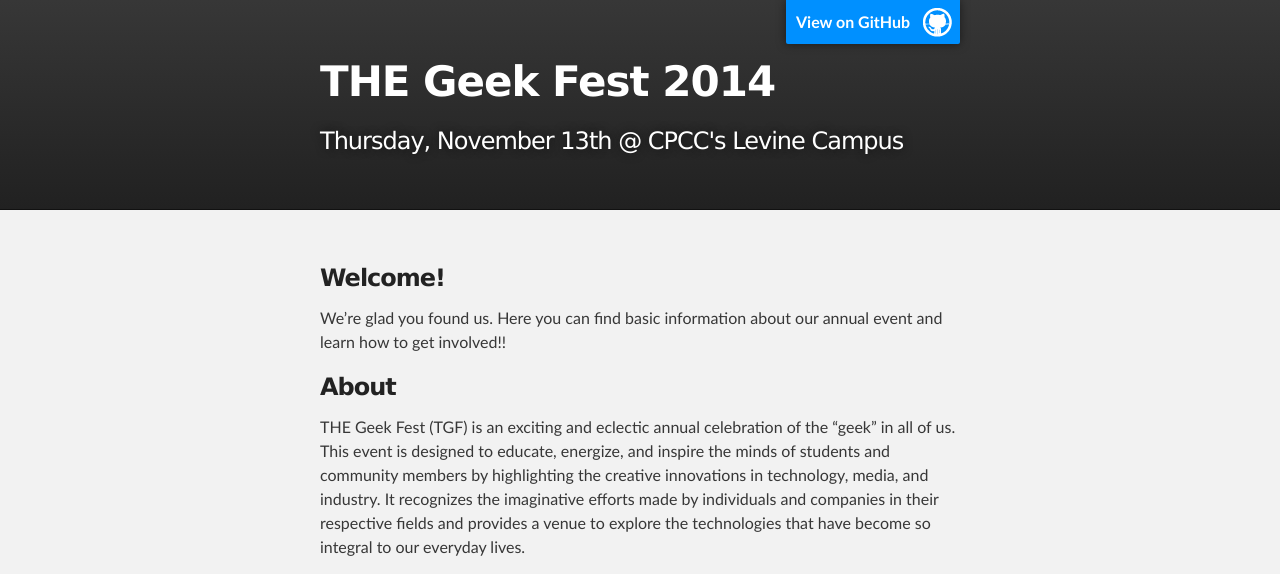
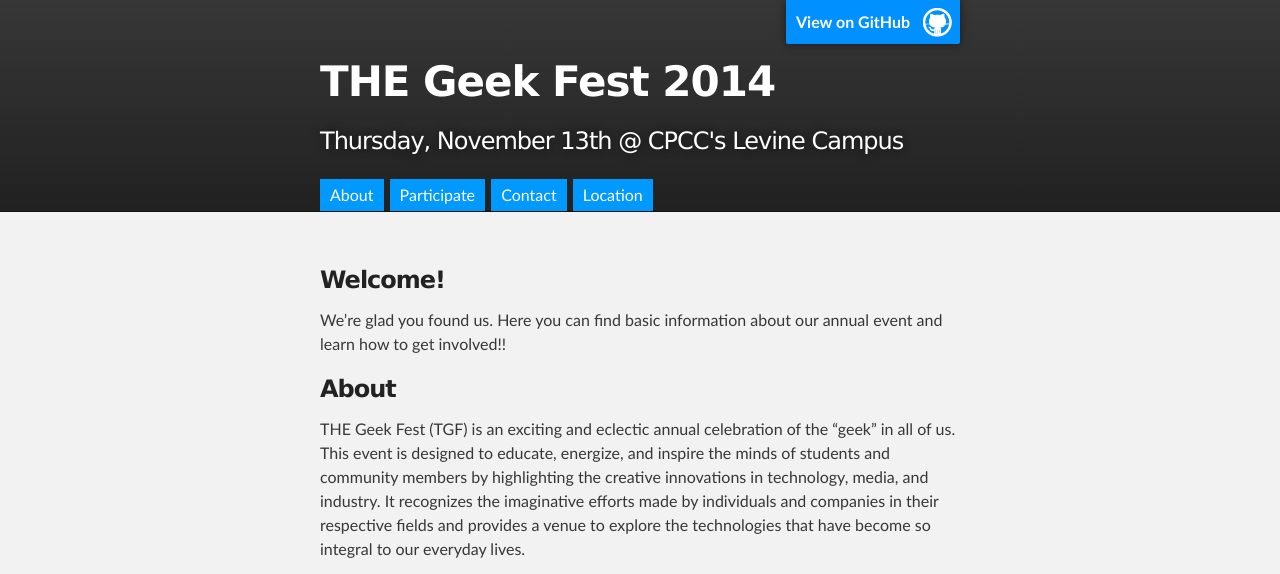
Before and after one commit to bkeyvani/thegeekfest.github.io, a Jekyll site: the page built from index.html, in a window 1280 px wide. Shown: the top 574 px of the page. Built offline with Jekyll 4.4.1, drawn with Linux system fonts in a browser that asks for light colours; nearby versions of some CDN libraries; grey boxes are pictures that could not be loaded.

Commit message:
add page navigation with smooth scrolling

```diff
--- a/_includes/header.html
+++ b/_includes/header.html
@@ -4,5 +4,16 @@
     <a id="forkme_banner" href="https://github.com/thegeekfest">View on GitHub</a>
     <h1 id="project_title"><a href="/">{{ site.title }}</a></h1>
     <h2 id="project_tagline">{{site.event_date}} @ {{ site.event_location }}</h2>
+    {% if page.navigation %}
+      <nav class="page-navigation">
+        <ul>
+        {% for navigation in page.navigation %}
+          {% for link in navigation %}
+            <li><a href="#{{ link[1] }}">{{ link[0] }}</a></li>
+          {% endfor %}
+        {% endfor %}
+        </ul>
+      </nav>
+    {% endif %}
   </header>
 </div>
--- a/_layouts/top.html
+++ b/_layouts/top.html
@@ -48,5 +48,6 @@
   </div>
 
   {% include footer.html %}
+  <script src="{{ site.baseurl }}/assets/javascripts/smooth-scroll.js"></script>
 </body>
 </html>
--- /dev/null
+++ b/assets/javascripts/smooth-scroll.js
@@ -0,0 +1,17 @@
+// Code from CSS-Tricks, Smooth Scrolling
+// http://css-tricks.com/snippets/jquery/smooth-scrolling/
+
+$(function() {
+  $('a[href*=#]:not([href=#])').click(function() {
+    if (location.pathname.replace(/^\//,'') == this.pathname.replace(/^\//,'') && location.hostname == this.hostname) {
+      var target = $(this.hash);
+      target = target.length ? target : $('[name=' + this.hash.slice(1) +']');
+      if (target.length) {
+        $('html,body').animate({
+          scrollTop: target.offset().top
+        }, 500);
+        return false;
+      }
+    }
+  });
+});
--- a/assets/stylesheets/stylesheet.css
+++ b/assets/stylesheets/stylesheet.css
@@ -263,6 +263,33 @@ THE Geek Fest Custom Styles
   text-decoration: none;
 }
 
+nav.page-navigation {
+
+}
+
+nav.page-navigation ul {
+  list-style: none;
+  margin: 0;
+  padding: 0;
+}
+
+nav.page-navigation ul li {
+  background-color: #09f;
+  display: inline-block;
+  height: 2em;
+  line-height: 2em;
+  margin: 0 2px 0 0;
+  padding: 0 10px;
+}
+
+nav.page-navigation ul li:hover {
+  background-color: #069;
+}
+
+nav.page-navigation ul li a {
+  color: #fff;
+}
+
 address {
   padding: 5px 0;
   clear: both;
@@ -396,7 +423,7 @@ Full-Width Styles
 }
 
 #header_wrap .inner {
-  padding: 50px 10px 30px 10px;
+  padding: 50px 10px 0   10px;
 }
 
 #main_content.inner {
--- a/index.html
+++ b/index.html
@@ -1,6 +1,11 @@
 ---
 layout: top
 theme: home
+navigation:
+ - About: about
+ - Participate: participate
+ - Contact: contact
+ - Location: location
 ---
 
 <h3>
```
